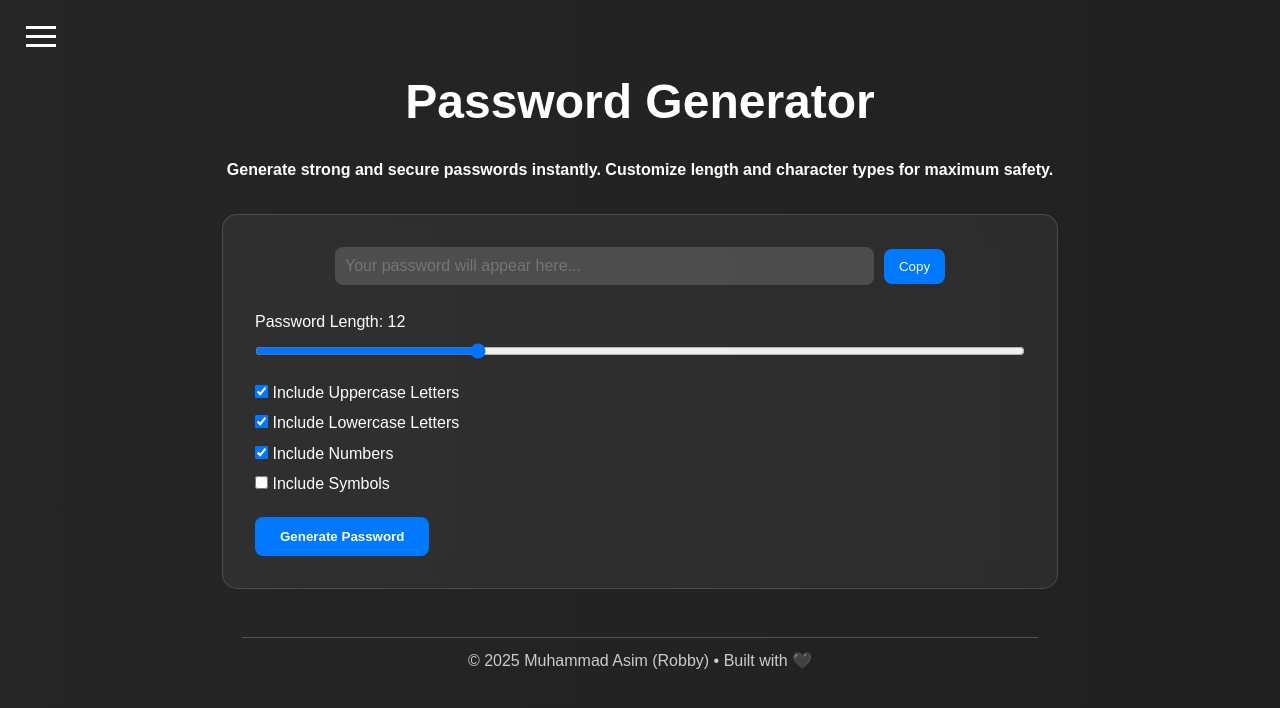
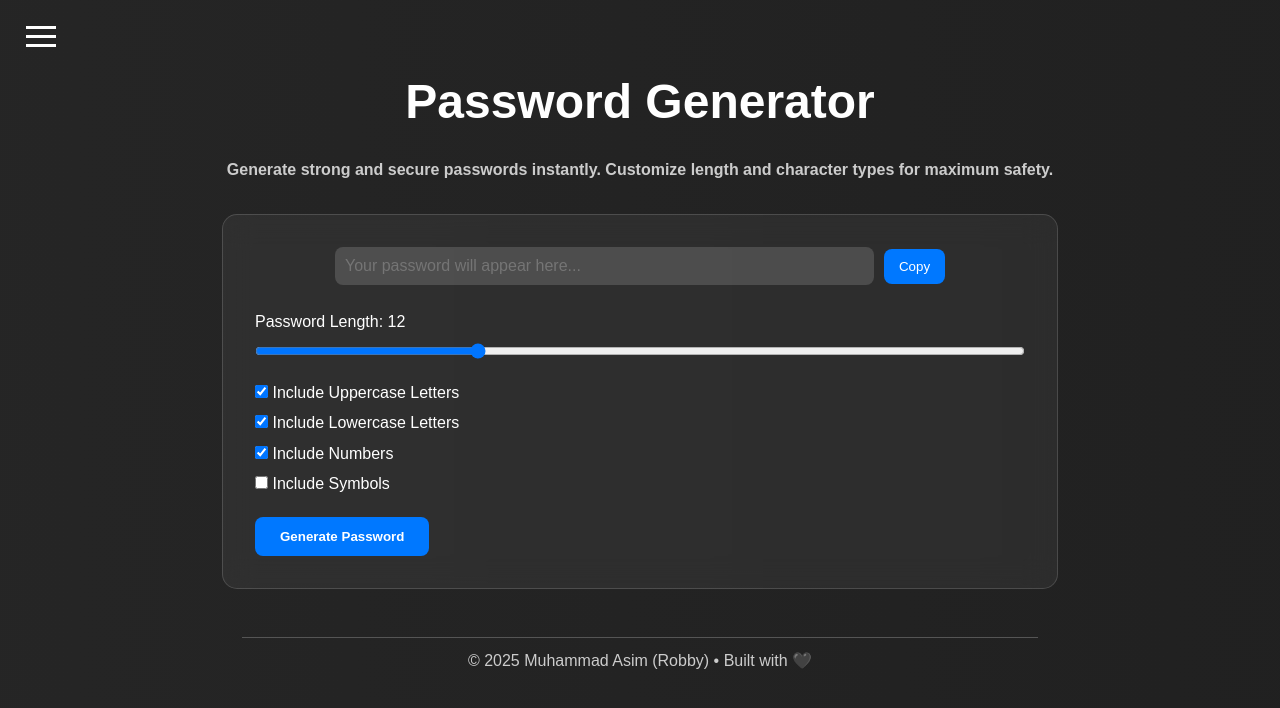
Before and after one commit to robbyfw/Robbys_Website, a plain HTML site: page new/index.html in a window 1280 px wide. Drawn offline with Linux system fonts and the light colour scheme.

Commit message:
new update hhaha

```diff
--- a/new/style.css
+++ b/new/style.css
@@ -111,7 +111,7 @@ body {
 
 .tagline {
   font-weight: 600;
-  color: #ffffff;
+  color: #ccc;
   margin-bottom: 1rem;
 }
 
```
